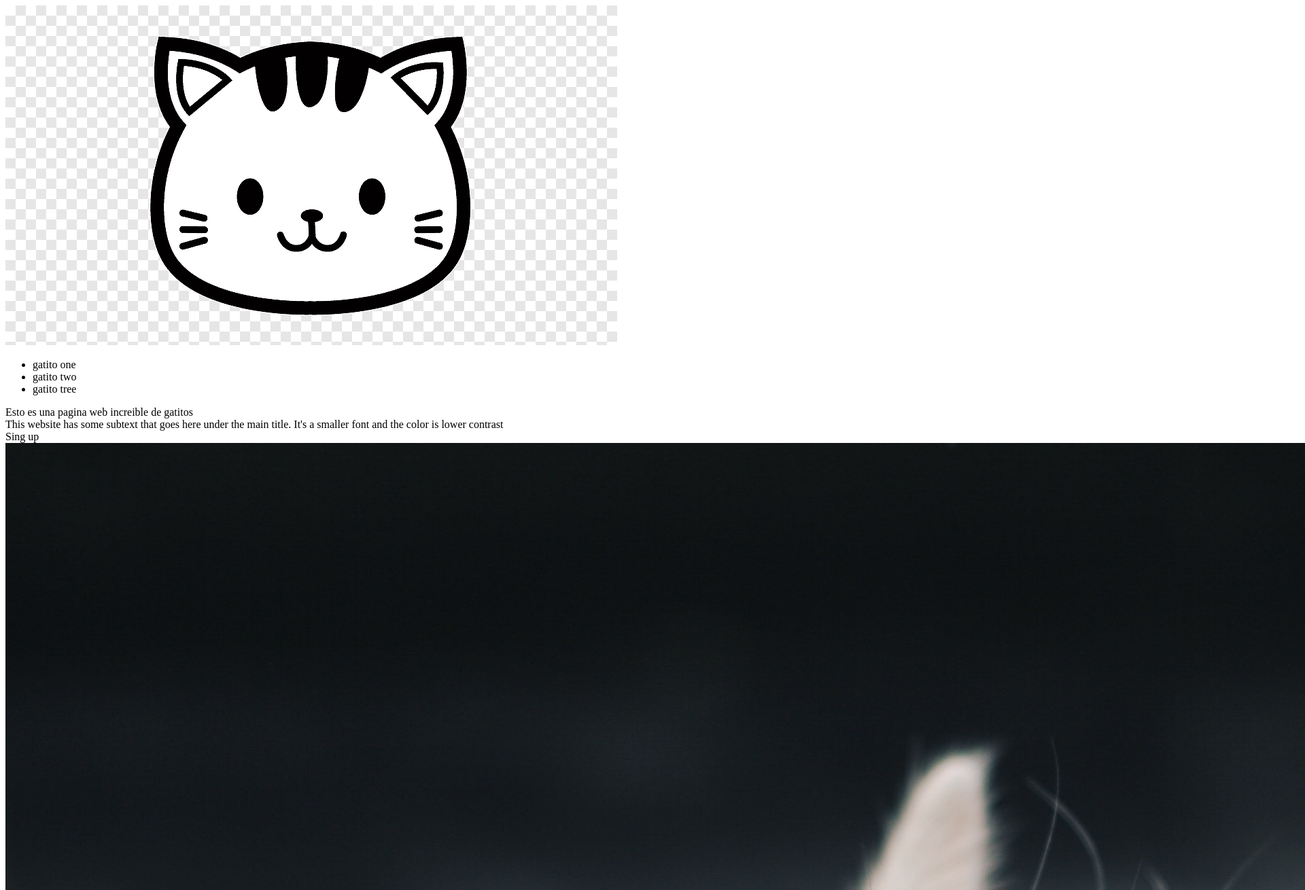
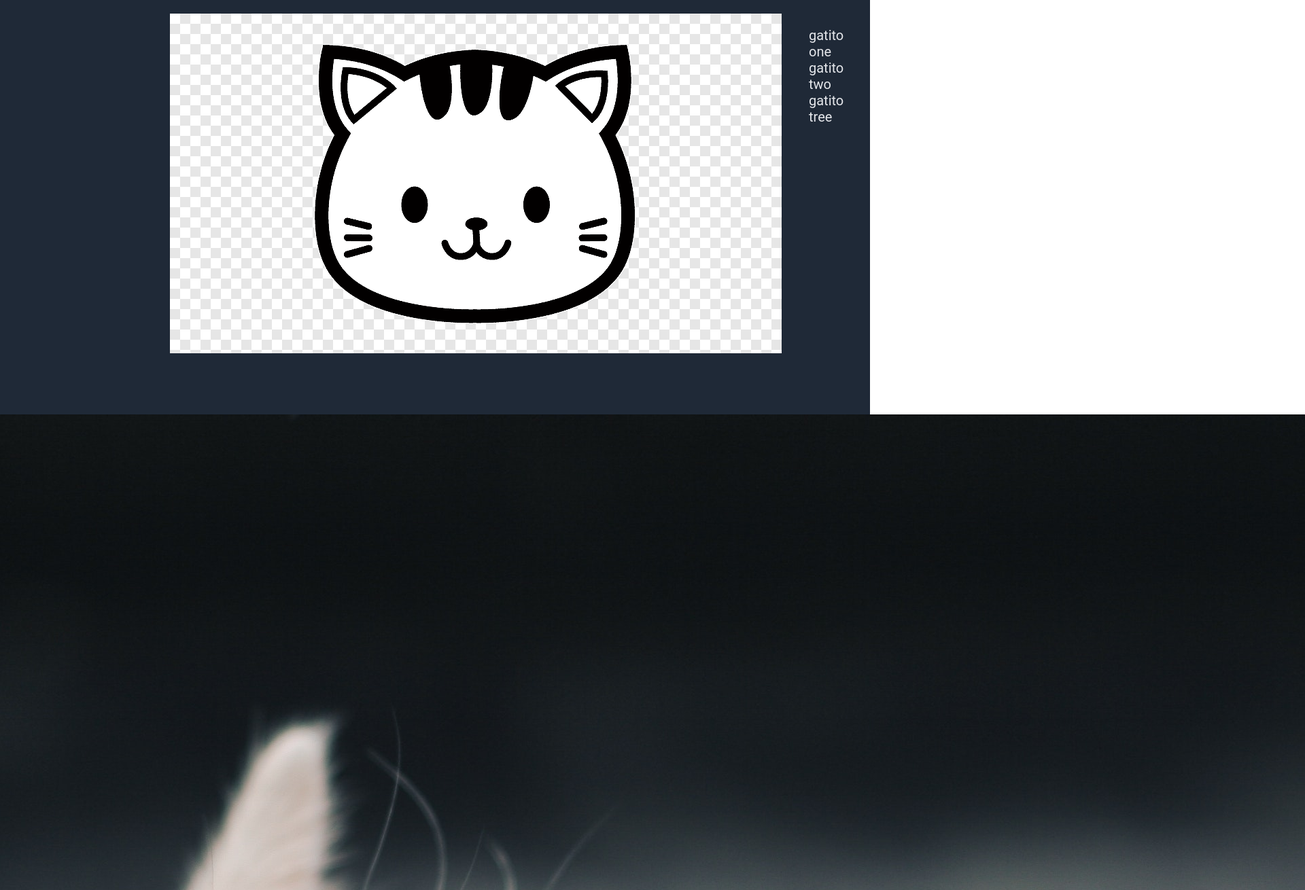
Before and after one commit to Diegoo11/project-css, a plain HTML site: page index.html in a window 1280 px wide. Shown: the top 1310 px of the page at 68% size, 1920 px wide, since content can reach past the window. Drawn offline with Linux system fonts and the light colour scheme.

Commit message:
ma imganees y css

```diff
--- a/files/style.css
+++ b/files/style.css
@@ -1 +1,96 @@
+body{
+    display: flex;
+    flex-direction: column;
+    margin: 0;
+}
+
+.header {
+    display: flex;
+    background-color: #1F2937;
+    padding: 20px;
+    justify-content: space-between;
+    padding-left: 250px;
+    padding-right: 250px;
+}
+.lista {
+    display: flex;
+    column-gap: 20px;
+}
+.logo_cat {
+    height: 100px;
+    width: 100px;
+}
+a {
+    list-style-type: none;
+    color: #E5E7EB;
+}
+li {
+    list-style-type: none;
+}
+.links {
+    font-family: 'Roboto', sans-serif;
+    font-size: 20px;
+    align-items: center;
+
+}
+.logo_gigante {
+    width: 600px;
+    height: 300px;
+    margin: 0;
+
+}
+.logo {
+    display: flex;
+}
+.logo1 {
+    font-size: 30px;
+    font-family: 'Roboto', sans-serif;
+    color: #E5E7EB;
+    font-weight: bold;
+    padding-left: 10px;
+}
+
+
+.header_2{
+    display: flex;
+    background-color: #1F2937;
+    padding: 20px;
+    padding-left: 250px;
+    padding-right: 250px;
+    align-items: center;
+    justify-content: center;
+    column-gap:  30px;
+    padding-top: 70px;
+    padding-bottom: 150px;
+}
+.info_title {
+    font-size: 55px;
+    font-weight: bold;
+    margin: 5px;
+    margin-bottom: 15px;
+}
+.info {
+    font-size: 20px;
+    margin: 5px;
+    margin-bottom: 15px;
+}
+.subtitle {
+    font-family: 'Roboto', sans-serif;
+    color: #F9FAF8;
+    display: flex;
+    flex-direction: column;
+}
+.info_button {
+    margin: 5px;
+    font-size: 25px;
+    font-weight: bold;
+    background-color: #3882F6;
+    width: 130px;
+    height: 50px;
+    display: flex;
+    justify-content: center;
+    align-items: center;
+    border: none;
+    border-radius: 12px;;
+}
 @import url('https://fonts.googleapis.com/css2?family=Roboto:ital,wght@0,300;0,400;0,700;0,900;1,300&display=swap')
```
Also changed, not shown: files/img/img1.jpg (added), files/img/img2.jpg (added), files/img/img4.jpg (added), files/img/img5.jpg (added), files/img/pngegg.png (added).
